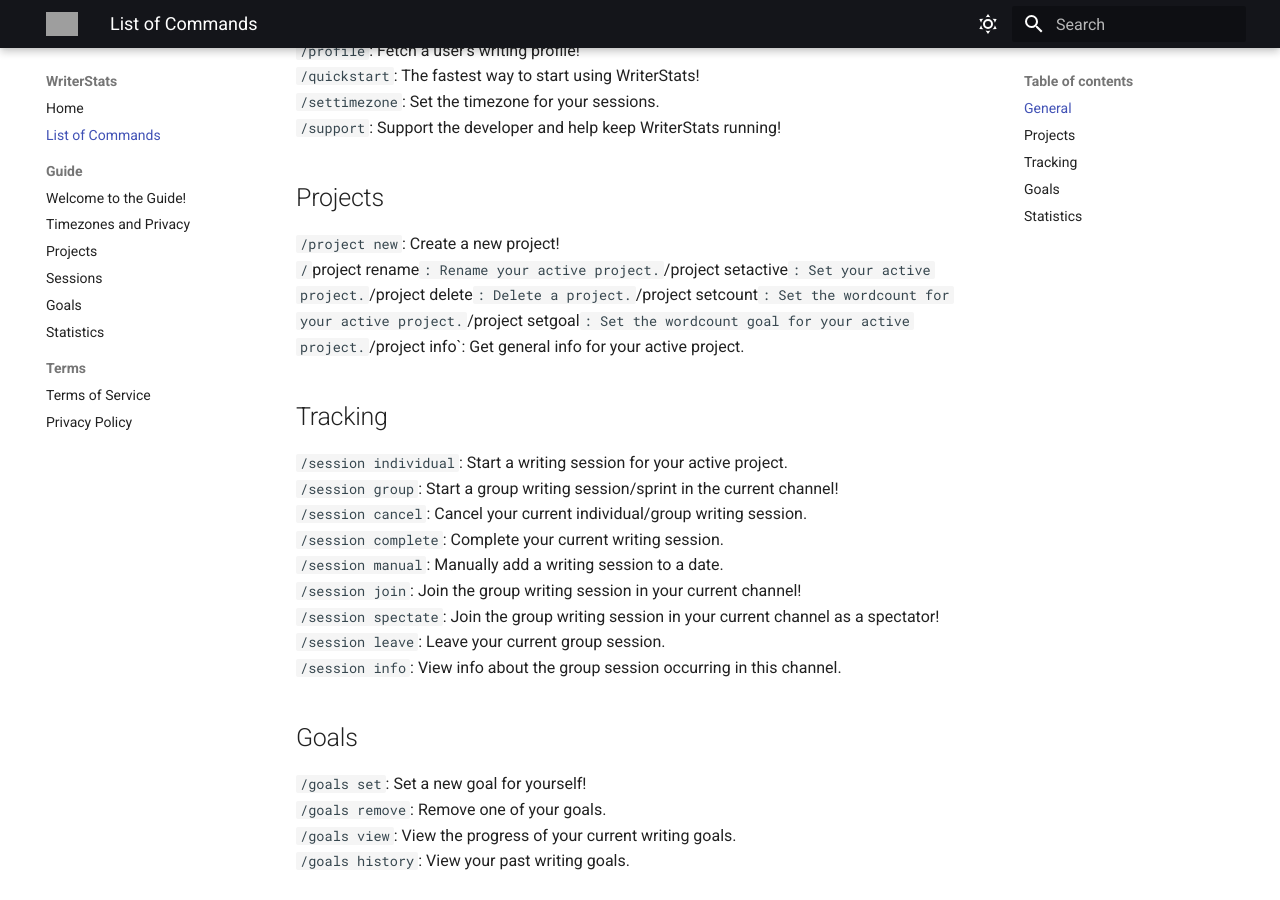
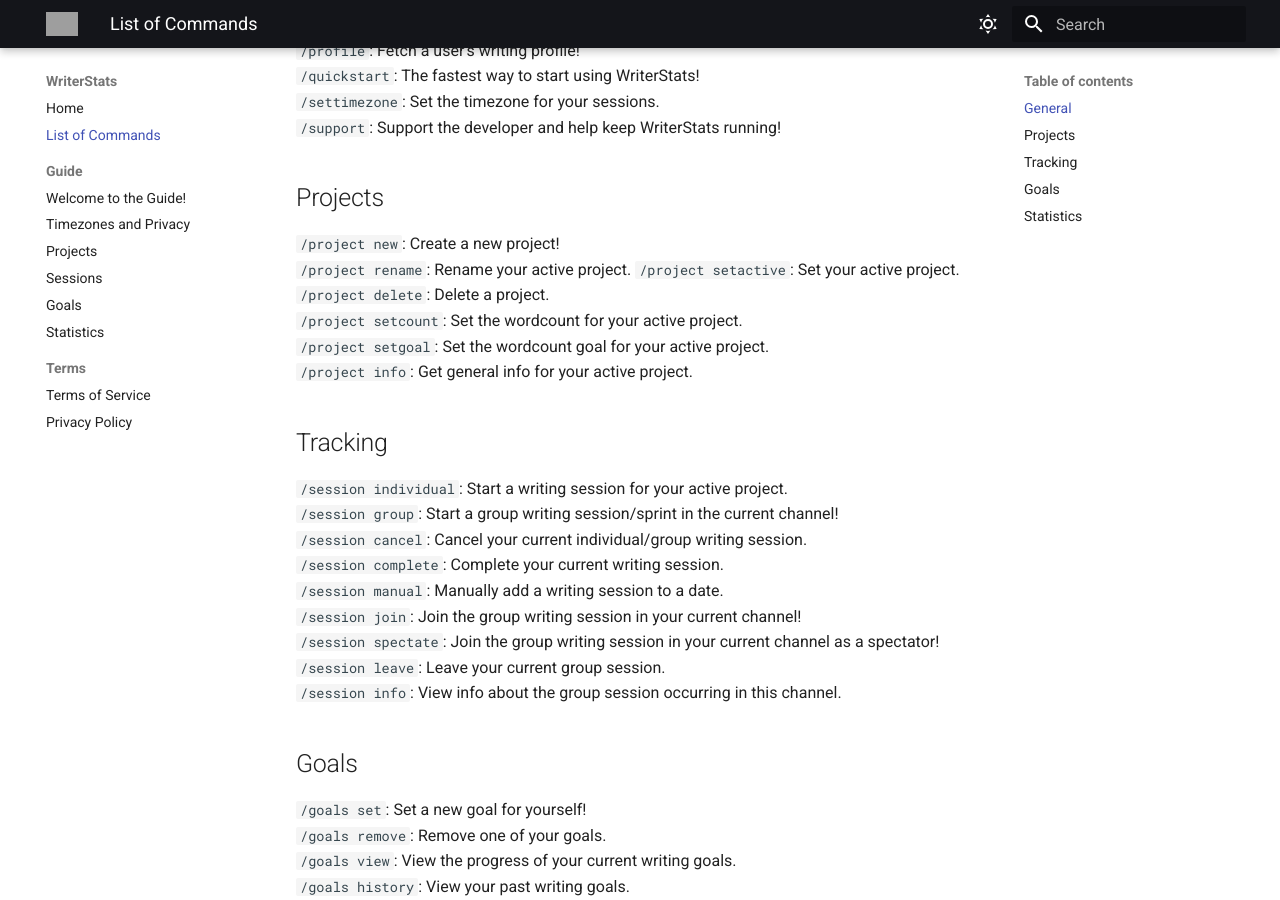
Before and after one commit to MaskdDev/MaskdDev-Docs, an MkDocs documentation site: the page built from docs/writerstats/commands.md, in a window 1280 px wide and 900 px high, scrolled down 460 px. Built offline with MkDocs 1.6.1 and Material for MkDocs 9.7.7, drawn with Linux system fonts in a browser that asks for light colours; grey boxes are pictures that could not be loaded.

Commit message:
Fixed broken codeblock

```diff
--- a/docs/writerstats/commands.md
+++ b/docs/writerstats/commands.md
@@ -22,7 +22,7 @@
 ## Projects
 
 `/project new`: Create a new project!
-`/`project rename`: Rename your active project.
+`/project rename`: Rename your active project.
 `/project setactive`: Set your active project.
 `/project delete`: Delete a project.
 `/project setcount`: Set the wordcount for your active project.
```
